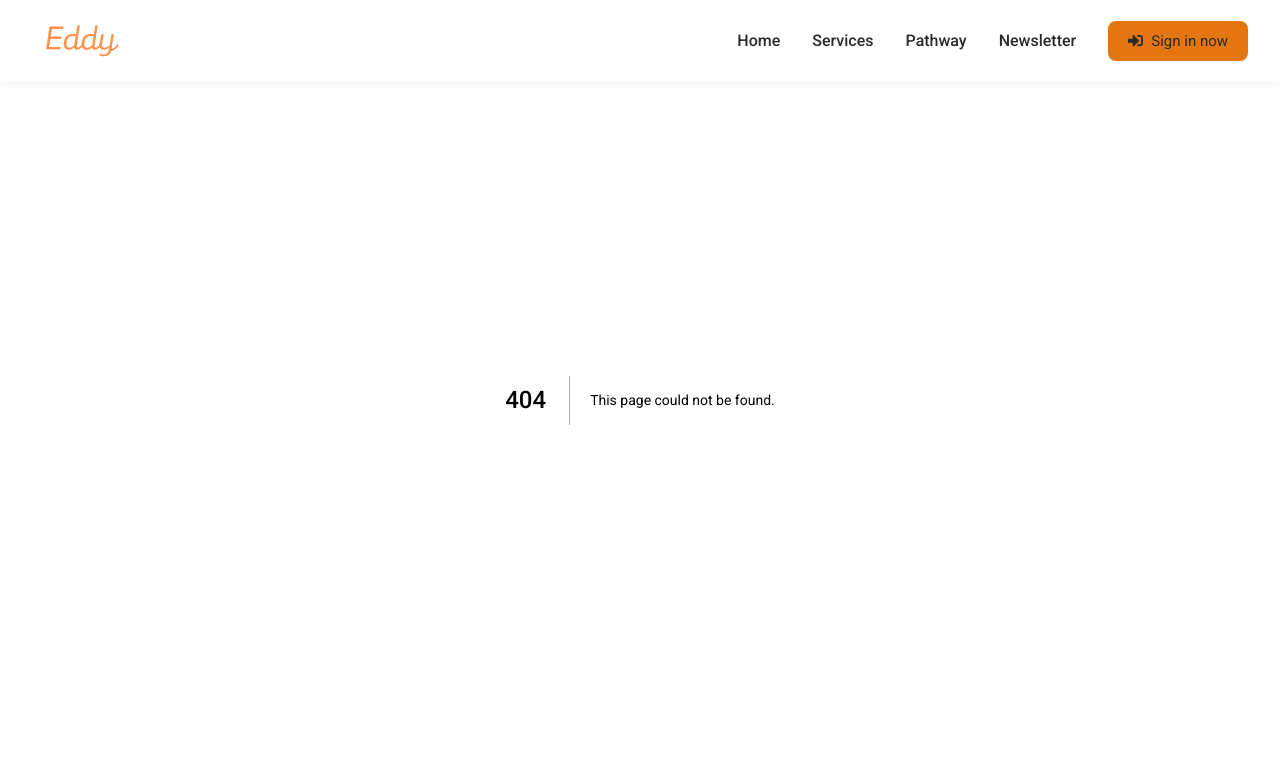
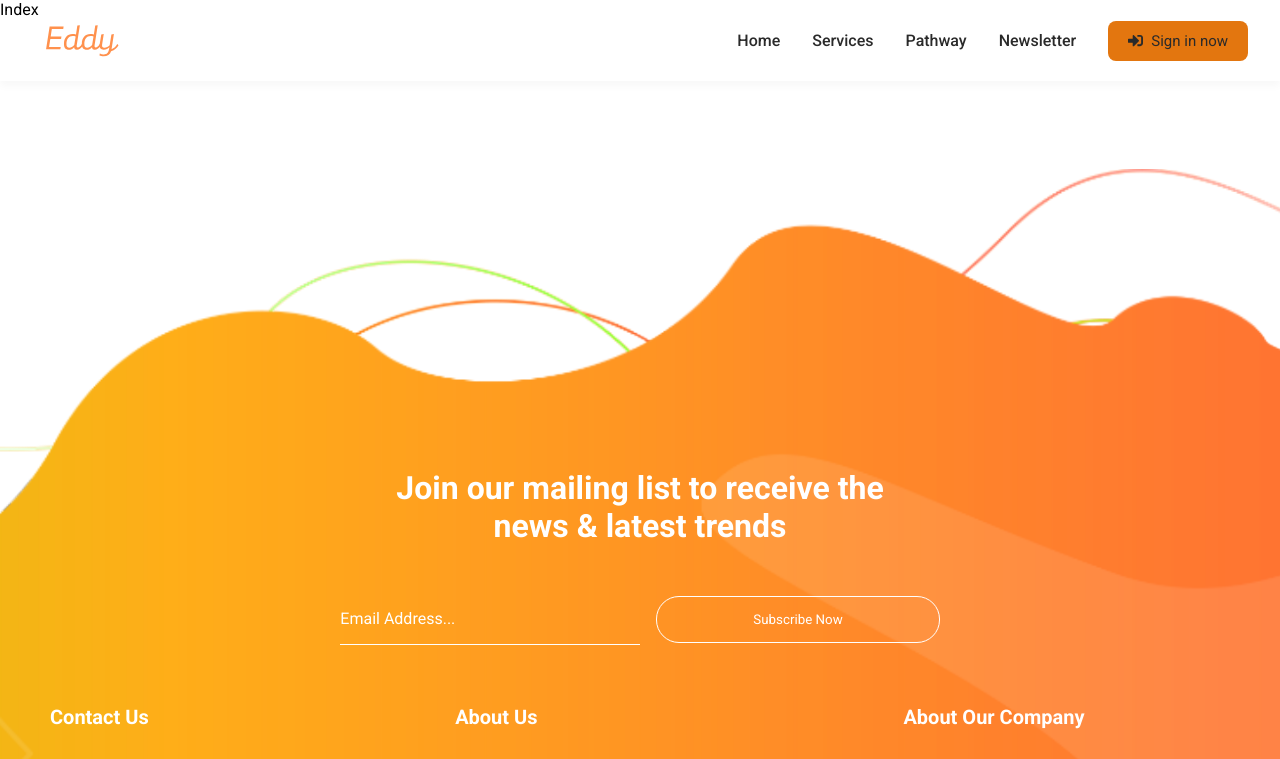
Before and after one commit to thefidanabdulla/openai-chatgpt-test, a Next.js app: page /auth/signin in a window 1280 px wide. Before the commit this address had no page. Shown: the top 759 px of the page. Built offline with nearby package versions, Linux system fonts and the light colour scheme.

Commit message:
updated files

```diff
--- /dev/null
+++ b/db.json
@@ -0,0 +1,3 @@
+{
+    "users": []
+}
--- a/package.json
+++ b/package.json
@@ -8,6 +8,7 @@
     "start": "next start"
   },
   "dependencies": {
+    "json-server": "^0.17.3",
     "next": "^13.1.1",
     "openai": "^3.1.0",
     "react": "^18.2.0",
--- /dev/null
+++ b/pages/auth/signin/index.js
@@ -0,0 +1,10 @@
+import React from 'react';
+import styles from "./styles.module.scss";
+
+const Index = () => {
+  return (
+    <div>Index</div>
+  )
+}
+
+export default Index;
--- a/pages/pathway/styles.module.scss
+++ b/pages/pathway/styles.module.scss
@@ -74,3 +74,6 @@
     background: #fefefe;
     border-radius: 8px;
 }
+.progressbarInner{
+
+}
```
Also changed, not shown: pages/auth/signup/index.js (added, +10 -0 lines), pages/auth/signin/styles.module.scss (added), pages/auth/signup/styles.module.scss (added), 1 other file (tests, documents, lock files or other folders).
